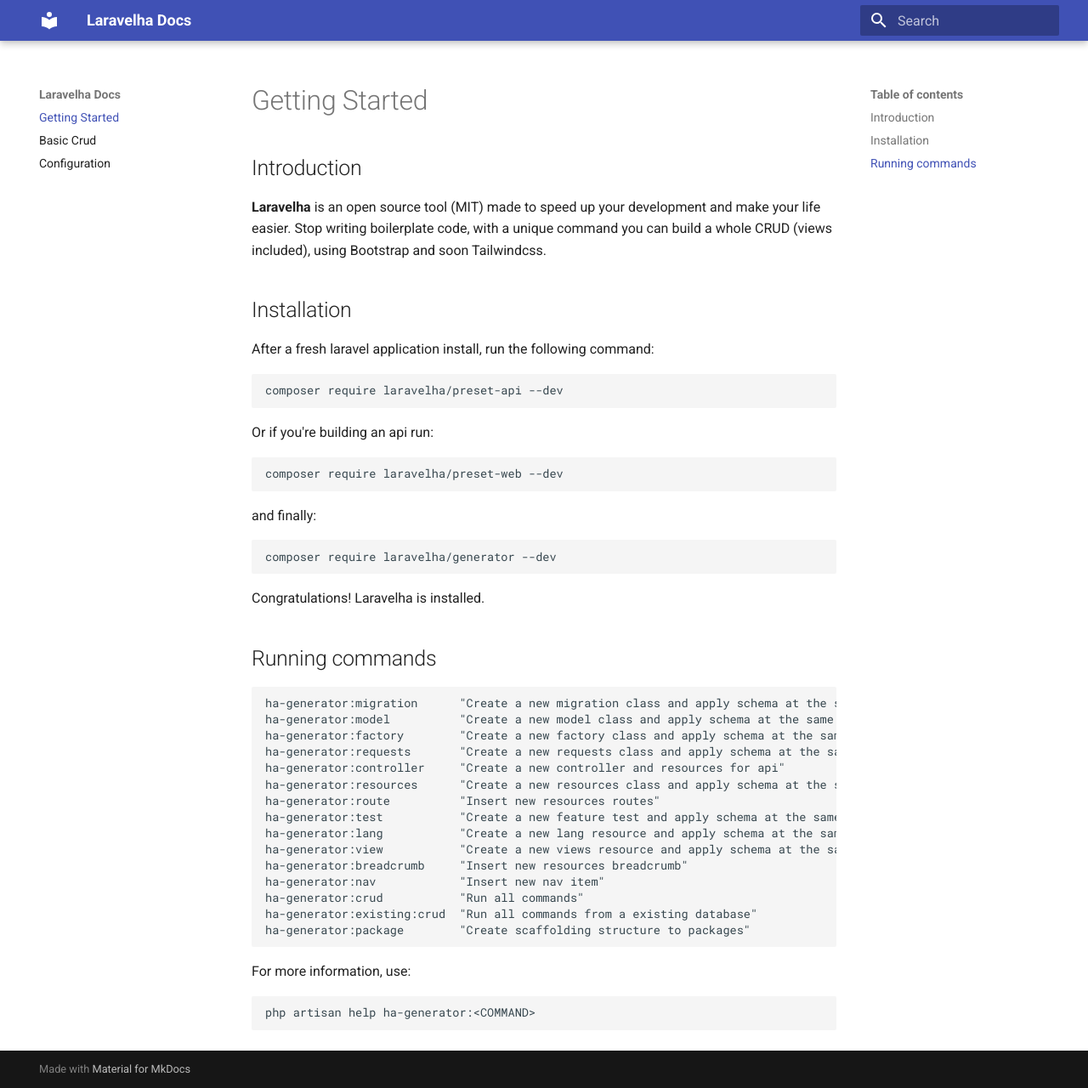
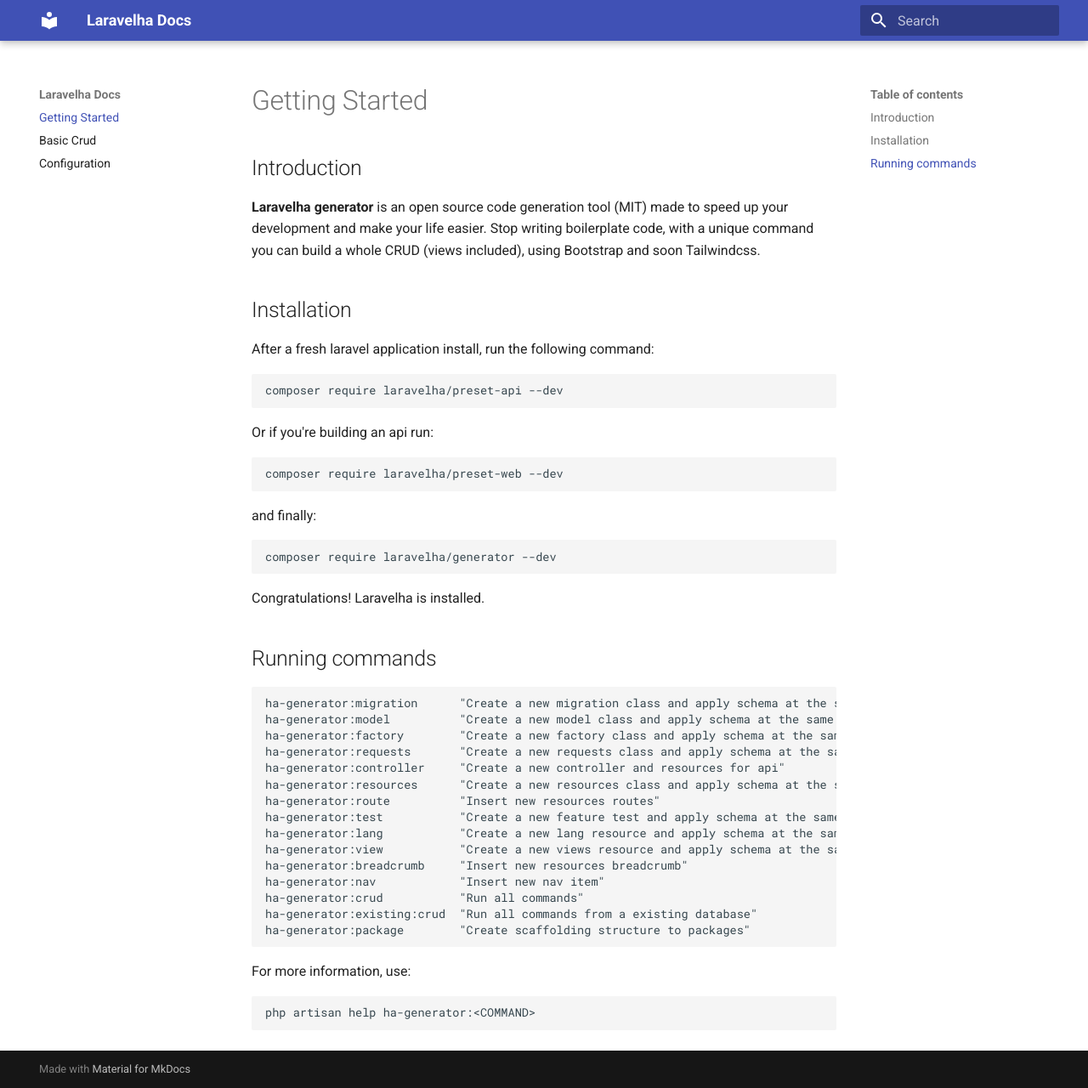
Before and after one commit to laravelha/generator, an MkDocs documentation site: the page built from docs/index.md, in a window 1280 px wide and 1280 px high. Shown: the whole window at 85% size. Built offline with MkDocs 1.6.1 and Material for MkDocs 9.7.7, drawn with Linux system fonts in a browser that asks for light colours.

Commit message:
Redo index

```diff
--- a/docs/index.md
+++ b/docs/index.md
@@ -1,6 +1,6 @@
 # Getting Started
 ## Introduction
-**Laravelha** is an open source tool (MIT) made to speed up your development and make your life easier.
+**Laravelha generator** is an open source code generation tool (MIT) made to speed up your development and make your life easier.
 Stop writing boilerplate code, with a unique command you can build a whole CRUD (views included), using
 Bootstrap and soon Tailwindcss.
 ## Installation
```
